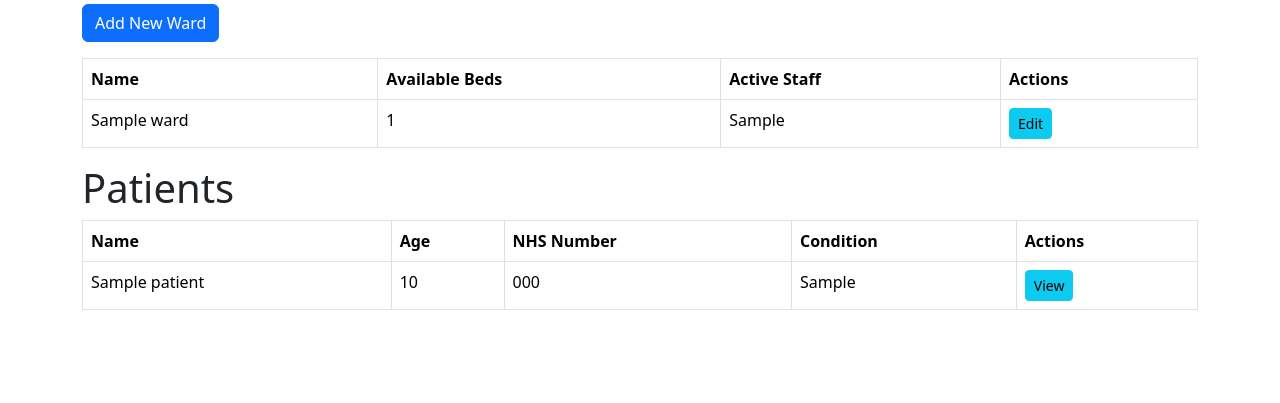
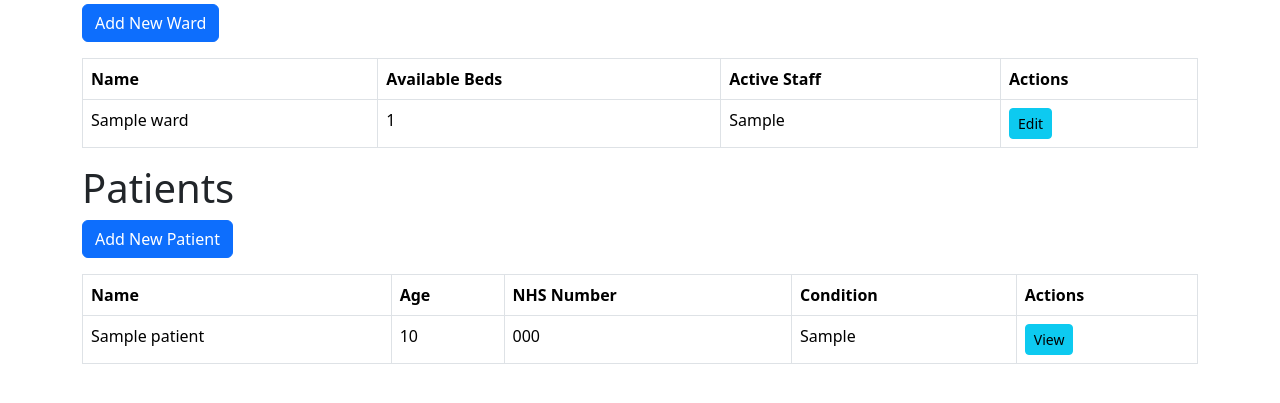
Before and after one commit to charlie-jay2/UKMG, a Node server app: page / in a window 1280 px wide. Shown: the part 156-559 px from the top of the page. Run offline with Node 20, Linux system fonts and the light colour scheme; tables that the repository leaves empty hold one stand-in row (values such as "Sample post"); some libraries are stand-ins or nearby versions.

Commit message:
Update index.ejs

```diff
--- a/views/index.ejs
+++ b/views/index.ejs
@@ -27,6 +27,7 @@
     </table>
 
     <h1>Patients</h1>
+    <a href="/patients/new" class="btn btn-primary mb-3">Add New Patient</a>
     <table class="table table-bordered">
         <thead>
             <tr>
```
